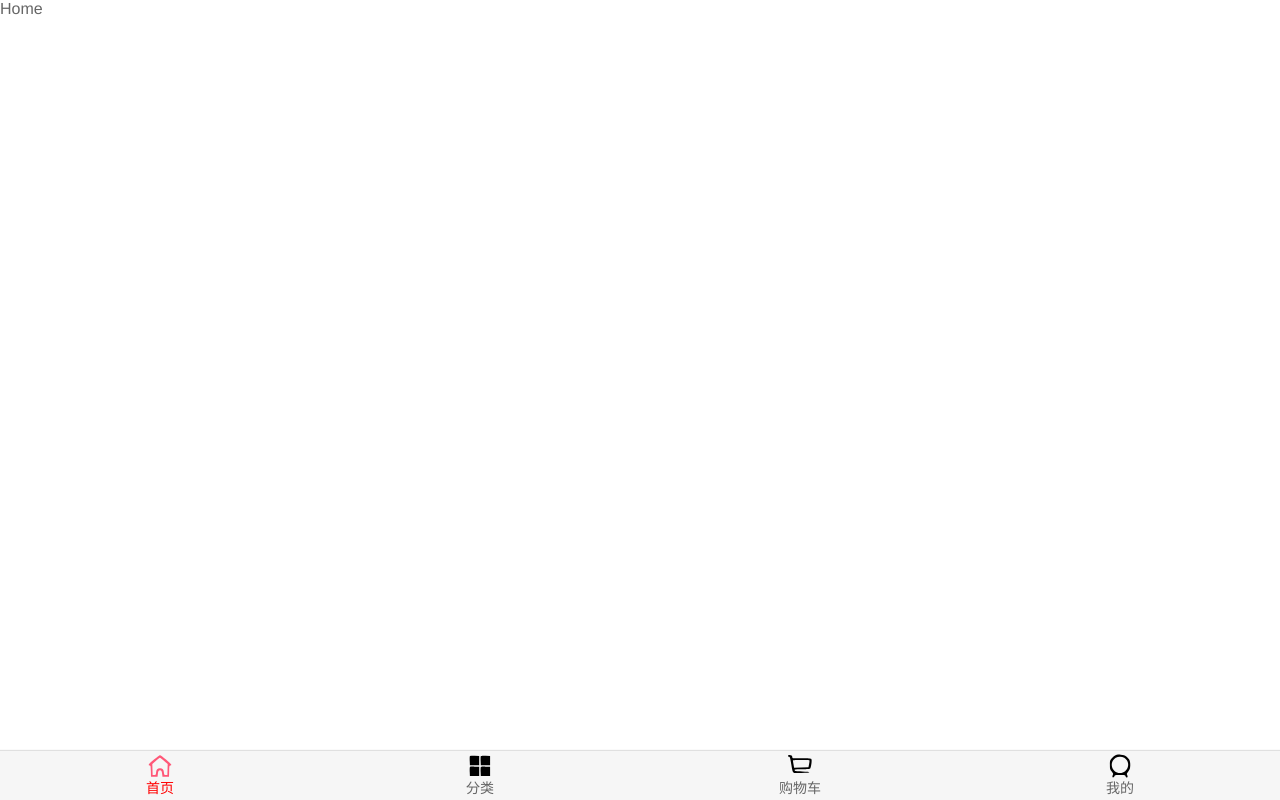
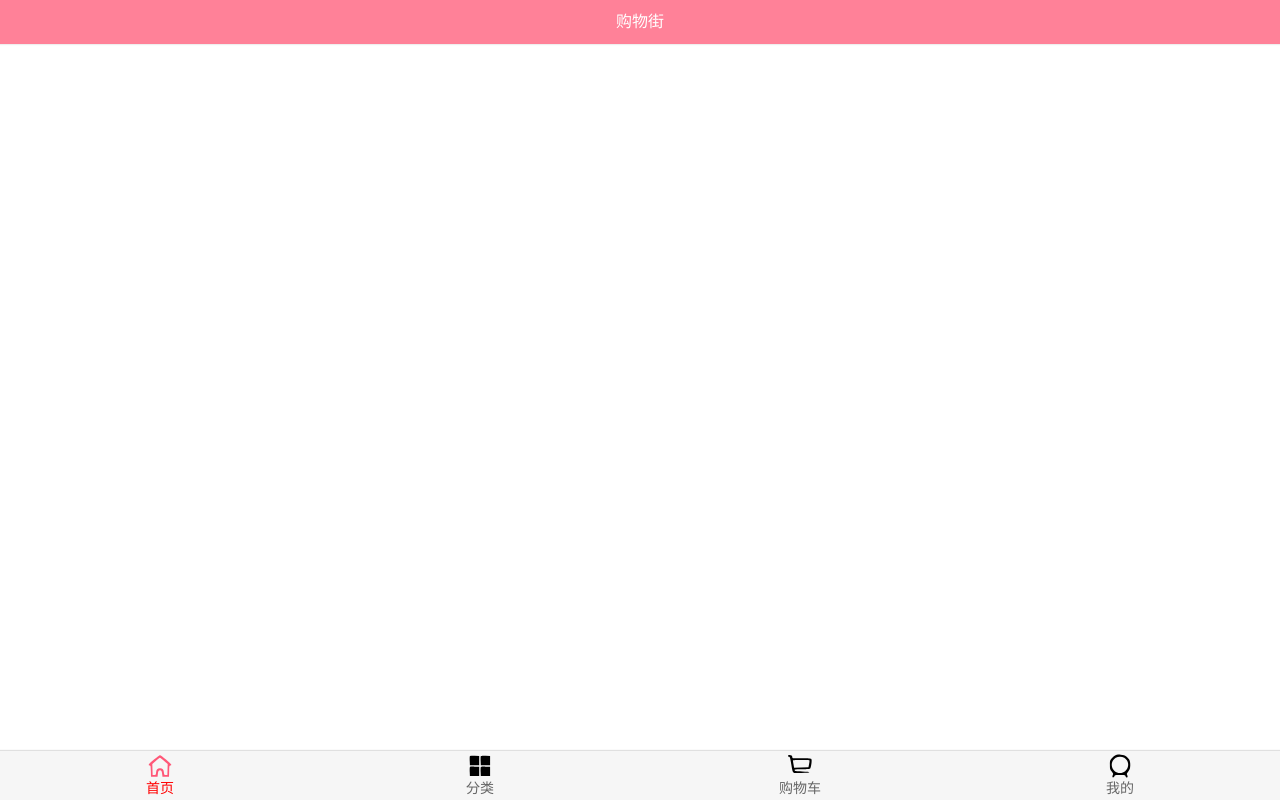
Before and after one commit to ykw0104/mall, a Vue app: page /home in a window 1280 px wide. Built offline with nearby package versions, Linux system fonts and the light colour scheme.

Commit message:
P153 Finish home.vue > NavBar.vue

```diff
--- a/src/App.vue
+++ b/src/App.vue
@@ -1,6 +1,7 @@
 <template>
   <div id="app">
     <router-view></router-view>
+    <!-- 底部Tabbar: 首页, 分类, 购物车, 我的 -->
     <main-tab-bar></main-tab-bar>
   </div>
 </template>
--- /dev/null
+++ b/src/components/common/navbar/NavBar.vue
@@ -0,0 +1,46 @@
+<template>
+  <div class="nav-bar">
+    <!-- 顶部左侧位置 -->
+    <div class="left">
+      <slot name="left"></slot>
+    </div>
+    <!-- 顶部中间位置 -->
+    <div class="center">
+      <slot name="center"></slot>
+    </div>
+    <!-- 顶部右侧位置 -->
+    <div class="right">
+      <slot name="right"></slot>
+    </div>
+  </div>
+</template>
+
+<script>
+export default {
+  name: "NavBar",
+};
+</script>
+
+<style>
+.nav-bar {
+  display: flex;
+  /* 一般顶部导航高度都是44px */
+  height: 44px;
+  line-height: 44px;
+  text-align: center;
+
+  /* 设置阴影, 垂直方向偏移1px */
+  box-shadow: 0 1px 1px rgba(100, 100, 100, 0.1);
+}
+
+/* 左边和右边部分宽度各自为60px */
+.left,
+.right {
+  width: 60px;
+}
+
+/* 中间部分占据剩余的宽度 */
+.center {
+  flex: 1;
+}
+</style>
--- a/src/views/home/Home.vue
+++ b/src/views/home/Home.vue
@@ -1,11 +1,24 @@
 <template>
-  <div>Home</div>
+  <div id="home">
+    <nav-bar class="home-nav">
+      <div slot="center">购物街</div>
+    </nav-bar>
+  </div>
 </template>
 
 <script>
+import NavBar from "components/common/navbar/NavBar.vue";
+
 export default {
   name: "Home",
+  components: {
+    NavBar,
+  },
 };
 </script>
 <style>
+.home-nav {
+  background: var(--color-tint);
+  color: #fff;
+}
 </style>
```
Also changed, not shown: 1 other file (tests, documents, lock files or other folders).
